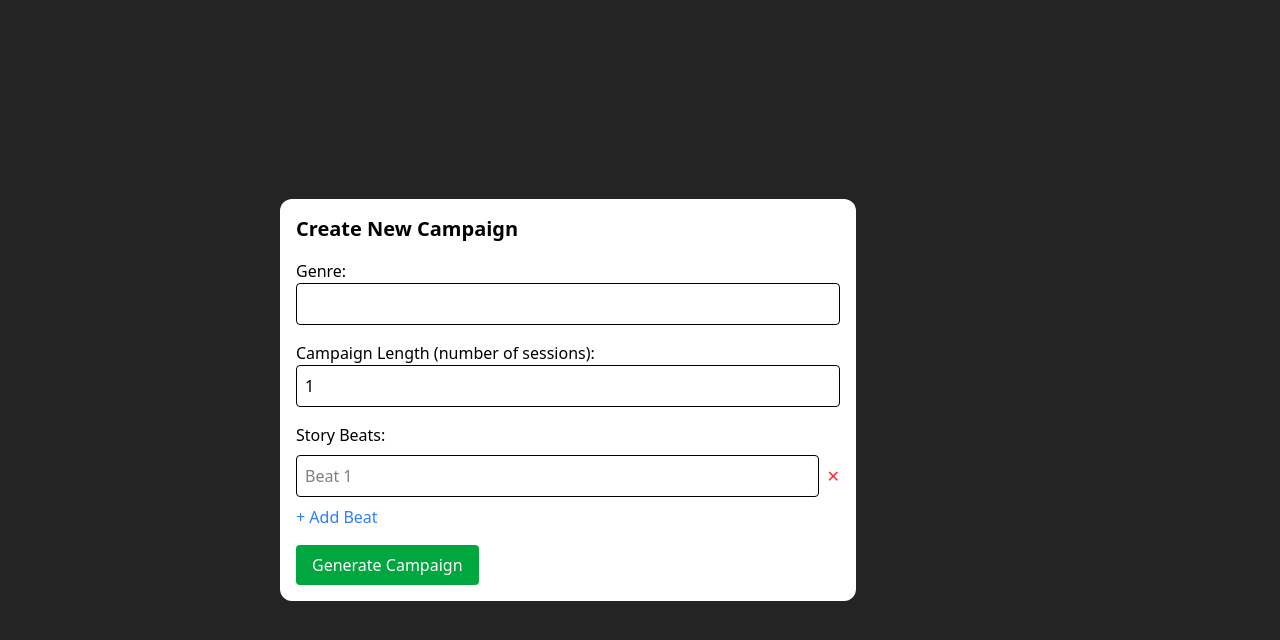
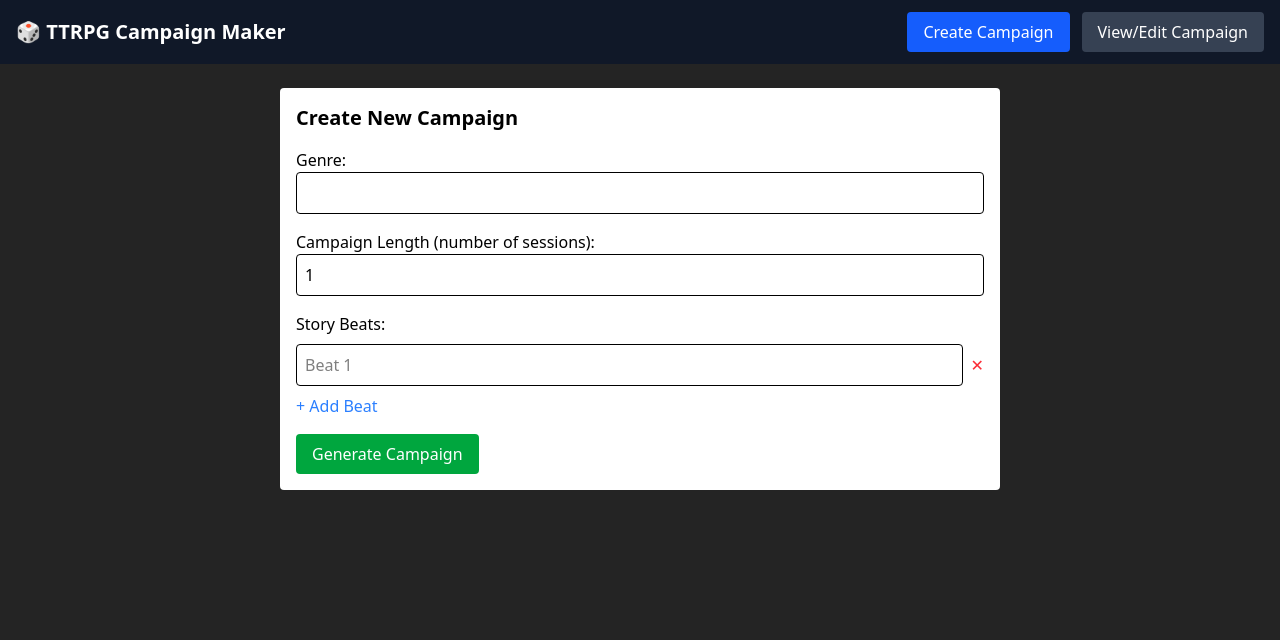
Before and after one commit to MattMiss/ai-ttrpg-campaign-maker, a React (Vite) app: page / in a window 1280 px wide. Shown: the top 640 px of the page. Built offline with nearby package versions, Linux system fonts and the light colour scheme; no server answers; what groq-sdk would draw is missing.

Commit message:
Add Navbar to project

```diff
--- a/src/App.tsx
+++ b/src/App.tsx
@@ -1,19 +1,37 @@
 // App.tsx
+import { useState } from "react";
 import CampaignSelector from "./components/CampaignDropdown";
 import CampaignForm from "./components/CampaignForm";
 import CampaignViewer from "./components/CampaignViewer";
+import Navbar, {type ViewType } from "./components/Navbar";
 import { useCampaign } from "./context/CampaignContext";
 
 const App = () => {
     const { generateCampaign, loading, error, campaignResult, clearCampaign } =
         useCampaign();
+	const [view, setView] = useState<ViewType>("create");
 
     return (
-        <div className="p-6 max-w-3xl mx-auto">
+        <>
+            <Navbar currentView={view} onChangeView={setView} />
+
+            <div className="w-full p-6 max-w-3xl mx-auto">
+                {view === "create" && (
+                    <>
+                        <CampaignForm onSubmit={generateCampaign} />
+                        {loading && (
+                            <p className="text-blue-600 mt-4">
+                                Generating campaign...
+                            </p>
+                        )}
+                        {error && <p className="text-red-600 mt-4">{error}</p>}
+                    </>
+                )}
+
+                {view === "view" && (
+                    <>
                         <CampaignSelector />
-            {!campaignResult ? (
-                <CampaignForm onSubmit={generateCampaign} />
-            ) : (
+                        {campaignResult ? (
                             <>
                                 <CampaignViewer />
                                 <button
@@ -23,12 +41,15 @@ const App = () => {
                                     Reset Campaign
                                 </button>
                             </>
+                        ) : (
+                            <p className="text-gray-600 mt-4">
+                                No campaign selected.
+                            </p>
                         )}
-            {loading && (
-                <p className="text-blue-600 mt-4">Generating campaign...</p>
+                    </>
                 )}
-            {error && <p className="text-red-600 mt-4">{error}</p>}
             </div>
+        </>
     );
 };
 
--- a/src/components/CampaignForm.tsx
+++ b/src/components/CampaignForm.tsx
@@ -27,7 +27,7 @@ const CampaignForm = ({ onSubmit }: Props) => {
   };
 
   return (
-    <form className="bg-white rounded-xl space-y-4 p-4 max-w-xl" onSubmit={handleSubmit}>
+    <form className="bg-white rounded space-y-4 p-4" onSubmit={handleSubmit}>
       <h2 className="text-xl font-bold">Create New Campaign</h2>
 
       <label className="block">
--- /dev/null
+++ b/src/components/Navbar.tsx
@@ -0,0 +1,36 @@
+// components/Navbar.tsx
+export type ViewType = "create" | "view";
+
+interface Props {
+    currentView: ViewType;
+    onChangeView: (view: ViewType) => void;
+}
+
+const Navbar = ({ currentView, onChangeView }: Props) => {
+    const isActive = (view: ViewType) =>
+        currentView === view
+            ? "bg-blue-600 text-white"
+            : "bg-gray-700 text-white hover:bg-gray-600";
+
+    return (
+        <nav className="bg-gray-900 text-white px-4 py-3 flex justify-between items-center">
+            <h1 className="text-xl font-bold">🎲 TTRPG Campaign Maker</h1>
+            <div className="flex space-x-3">
+                <button
+                    onClick={() => onChangeView("create")}
+                    className={`px-4 py-2 rounded ${isActive("create")}`}
+                >
+                    Create Campaign
+                </button>
+                <button
+                    onClick={() => onChangeView("view")}
+                    className={`px-4 py-2 rounded ${isActive("view")}`}
+                >
+                    View/Edit Campaign
+                </button>
+            </div>
+        </nav>
+    );
+};
+
+export default Navbar;
--- a/src/context/CampaignContext.tsx
+++ b/src/context/CampaignContext.tsx
@@ -61,15 +61,6 @@ export const CampaignProvider = ({ children }: { children: ReactNode }) => {
         }
     }, []);
 
-    // useEffect(() => {
-    //     if (input) localStorage.setItem("campaignInput", JSON.stringify(input));
-    //     if (campaignResult)
-    //         localStorage.setItem(
-    //             "campaignResult",
-    //             JSON.stringify(campaignResult)
-    //         );
-    // }, [input, campaignResult]);
-
     const generateCampaign = async (inputData: CampaignInput) => {
         setLoading(true);
         setError(null);
@@ -118,10 +109,22 @@ export const CampaignProvider = ({ children }: { children: ReactNode }) => {
     };
 
     const clearCampaign = () => {
-        setInput(null);
+        if (!selectedId) return;
+
+        // Remove the specific campaign from localStorage
+        localStorage.removeItem(`campaign_${selectedId}`);
+
+        // Update the stored ID list
+        const updatedCampaigns = campaigns.filter((c) => c.id !== selectedId);
+        setCampaigns(updatedCampaigns);
+
+        const updatedIds = updatedCampaigns.map((c) => c.id);
+        localStorage.setItem("campaigns", JSON.stringify(updatedIds));
+
+        // Clear current selection
+        setSelectedId(null);
         setCampaignResult(null);
-        localStorage.removeItem("campaignInput");
-        localStorage.removeItem("campaignResult");
+        localStorage.removeItem("selectedCampaignId");
     };
 
     return (
--- a/src/index.css
+++ b/src/index.css
@@ -20,9 +20,7 @@
 
 body {
   margin: 0;
-  display: flex;
-  place-items: center;
-  min-width: 320px;
+  min-width: 400px;
   min-height: 100vh;
 }
 
```
Lines whose indentation alone changed are shown as unchanged.
